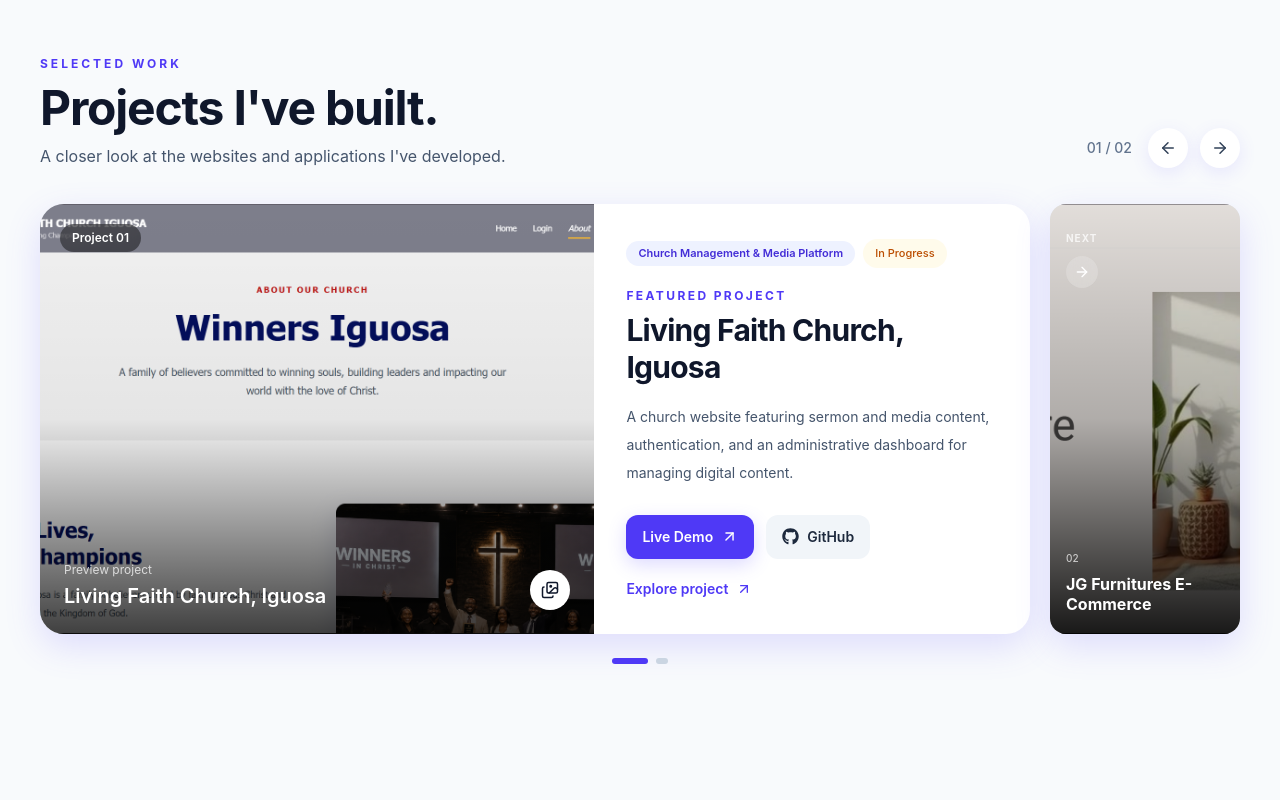
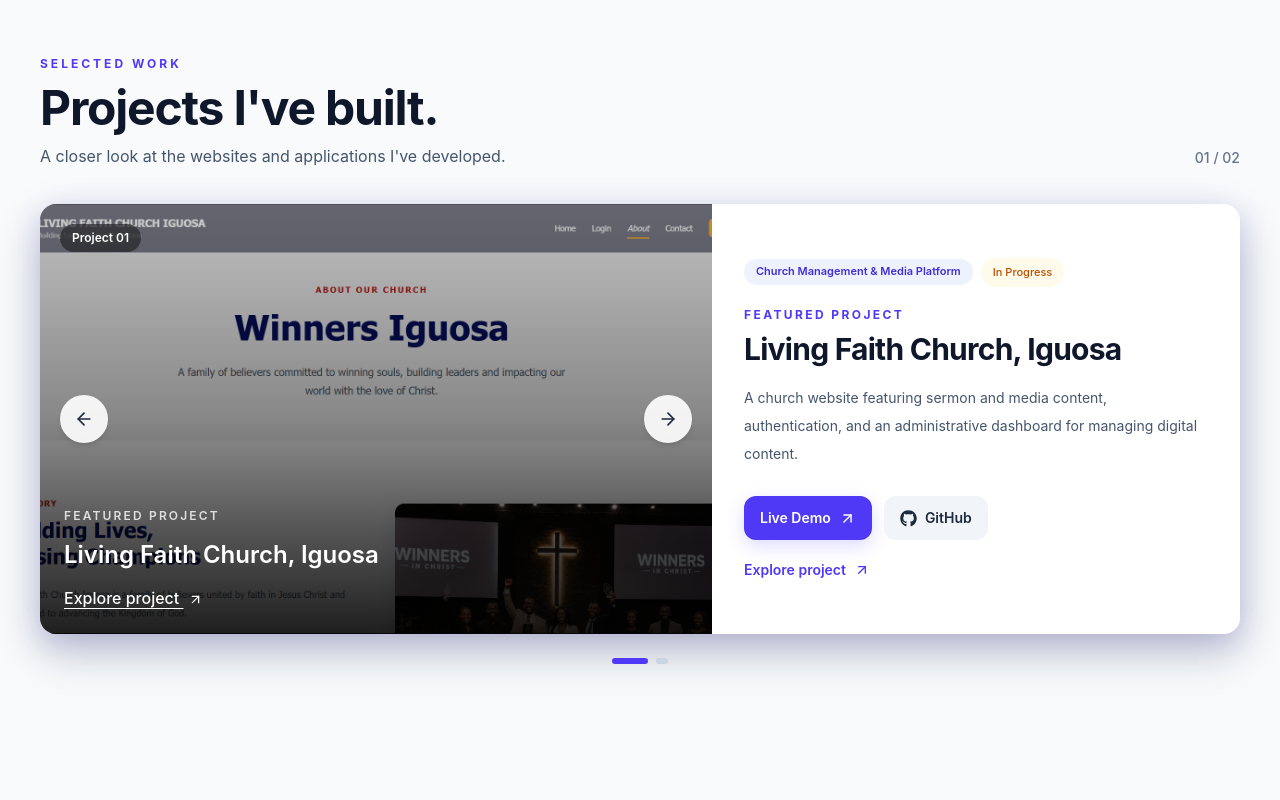
Before and after one commit to JeffJG-maker/my-portfolio, a React (Vite) app: page / in a window 1280 px wide. Shown: the part 2220-3020 px from the top of the page. Built offline with nearby package versions, Linux system fonts and the light colour scheme.

Commit message:
updated the Project UI again and the Hero Section to a better fitted and premium look making it less crowded and neater

```diff
--- a/src/components/Contact.jsx
+++ b/src/components/Contact.jsx
@@ -205,7 +205,7 @@
                                     target="_blank"
                                     rel="noreferrer"
                                     aria-label="GitHub"
-                                    className="flex h-11 w-11 items-center justify-center rounded-xl bg-slate-50 text-slate-600 shadow-[0_4px_18px_rgba(104,91,255,0.10)] transition duration-300 hover:-translate-y-1 hover:bg-indigo-50 hover:text-indigo-600 hover:shadow-[0_8px_24px_rgba(104,91,255,0.25)] dark:bg-[#1C1F22] dark:text-slate-400 dark:hover:bg-indigo-500/10 dark:hover:text-indigo-400"
+                                    className="flex h-11 w-11 items-center border justify-center rounded-xl bg-slate-50 text-slate-600 shadow-[0_4px_18px_rgba(104,91,255,0.10)] transition duration-300 hover:-translate-y-1 hover:bg-indigo-50 hover:text-indigo-600 hover:shadow-[0_8px_24px_rgba(104,91,255,0.25)] dark:bg-[#1C1F22] dark:text-slate-400 dark:hover:bg-indigo-500/10 dark:hover:text-indigo-400"
                                 >
                                     <FaGithub size={18} />
                                 </a>
@@ -215,7 +215,7 @@
                                     target="_blank"
                                     rel="noreferrer"
                                     aria-label="LinkedIn"
-                                    className="flex h-11 w-11 items-center justify-center rounded-xl bg-slate-50 text-slate-600 shadow-[0_4px_18px_rgba(104,91,255,0.10)] transition duration-300 hover:-translate-y-1 hover:bg-indigo-50 hover:text-indigo-600 hover:shadow-[0_8px_24px_rgba(104,91,255,0.25)] dark:bg-[#1C1F22] dark:text-slate-400 dark:hover:bg-indigo-500/10 dark:hover:text-indigo-400"
+                                    className="flex h-11 w-11 items-center border justify-center rounded-xl bg-slate-50 text-slate-600 shadow-[0_4px_18px_rgba(104,91,255,0.10)] transition duration-300 hover:-translate-y-1 hover:bg-indigo-50 hover:text-indigo-600 hover:shadow-[0_8px_24px_rgba(104,91,255,0.25)] dark:bg-[#1C1F22] dark:text-slate-400 dark:hover:bg-indigo-500/10 dark:hover:text-indigo-400"
                                 >
                                     <FaLinkedin size={18} />
                                 </a>
--- a/src/components/Hero.jsx
+++ b/src/components/Hero.jsx
@@ -11,7 +11,7 @@
     return (
         <section
             id="home"
-            className="relative h-[60vh] overflow-hidden bg-[#111315] text-white lg:h-[90vh]"
+            className="relative h-[55vh] overflow-hidden bg-[#111315] text-white lg:h-[90vh]"
         >
             {/* Background glows */}
             <div className="pointer-events-none absolute left-[10%] top-[15%] h-48 w-48 rounded-full bg-indigo-600/10 blur-3xl sm:h-64 sm:w-64 lg:h-72 lg:w-72" />
@@ -33,7 +33,7 @@
             {/* ============================================= */}
             {/* SMALL MOBILE LAYOUT — below 640px              */}
             {/* ============================================= */}
-            <div className="relative flex h-full flex-col justify-center px-4 pt-12 sm:hidden">
+            <div className="relative flex h-full flex-col justify-center px-4 pt-8 sm:hidden">
                 <div className="grid grid-cols-[1.08fr_0.92fr] items-center gap-1">
                     {/* Mobile text */}
                     <motion.div
--- a/src/components/Projects.jsx
+++ b/src/components/Projects.jsx
@@ -12,19 +12,18 @@
 
     X,
 
+    Monitor,
+
     ChevronLeft,
 
     ChevronRight,
-
-    Images,
-
-    Monitor,
 
     ExternalLink,
 
 } from "lucide-react";
 
 import { FaGithub } from "react-icons/fa";
+
 
 
 
@@ -210,11 +209,11 @@
 
             id="projects"
 
-            className="relative h-[100svh] min-h-0 overflow-hidden bg-slate-50 px-3 py-3 text-slate-900 transition-colors duration-300 dark:bg-[#111315] dark:text-white sm:h-auto sm:min-h-0 sm:overflow-hidden sm:px-6 sm:py-20 lg:px-10 lg:py-24"
+            className="relative h-[88svh] min-h-0 overflow-hidden bg-slate-50 px-4 py-3 pt-7 text-slate-900 transition-colors duration-300 dark:bg-[#111315] dark:text-white sm:h-[85svh] sm:min-h-0 sm:overflow-hidden sm:px-6 sm:py-4 sm:pt-8 lg:h-auto lg:px-10 lg:py-24"
 
         >
 
-            <div className="mx-auto flex h-full w-full max-w-7xl flex-col justify-center sm:h-auto sm:justify-start">
+            <div className="mx-auto flex h-full w-full max-w-7xl flex-col justify-center lg:h-auto lg:justify-start">
 
                 {/*  Section heading  */}
 
@@ -228,13 +227,13 @@
 
                     transition={{ duration: 0.5 }}
 
-                    className="mb-3 flex shrink-0 flex-col justify-between gap-2 sm:mb-9 sm:gap-5 sm:flex-row sm:items-end"
+                    className="mb-4 flex shrink-0 flex-col justify-between gap-2 sm:mb-4 sm:gap-5 sm:flex-row sm:items-end lg:mb-9"
 
                 >
 
                     <div>
 
-                        <p className="mb-1 text-[9px] font-bold uppercase tracking-[0.2em] text-indigo-600 dark:text-indigo-400 sm:mb-3 sm:text-xs sm:tracking-[0.25em]">
+                        <p className="mb-1 text-[10px] font-bold uppercase tracking-[0.2em] text-indigo-600 dark:text-indigo-400 sm:mb-2 sm:text-sm sm:tracking-[0.25em] lg:mb-3 lg:text-xs">
 
                             Selected work
 
@@ -242,7 +241,7 @@
 
 
 
-                        <h2 className="text-xl font-bold tracking-tight sm:text-4xl lg:text-5xl">
+                        <h2 className="text-2xl font-bold tracking-tight sm:text-3xl lg:text-5xl">
 
                             Projects I&apos;ve built.
 
@@ -250,7 +249,7 @@
 
 
 
-                        <p className="mt-1 max-w-xl text-[11px] leading-4 text-slate-600 dark:text-gray-400 sm:mt-3 sm:text-base sm:leading-6">
+                        <p className="mt-1 max-w-xl text-xs leading-4 text-slate-600 dark:text-gray-400 sm:mt-2 sm:text-sm sm:leading-5 lg:mt-3 lg:text-base lg:leading-6">
 
                             A closer look at the websites and applications I&apos;ve
 
@@ -262,52 +261,10 @@
 
 
 
-                    <div className="flex items-center gap-2 sm:gap-3">
-
-                        <span className="mr-1 text-xs font-medium text-slate-500 dark:text-gray-400 sm:text-sm">
-
-                            {String(activeIndex + 1).padStart(2, "0")} /{" "}
-
-                            {String(projects.length).padStart(2, "0")}
-
+                    <div className="flex items-center">
+                        <span className="text-xs font-medium text-slate-500 dark:text-gray-400 sm:text-sm">
+                            {String(activeIndex + 1).padStart(2, "0")} / {String(projects.length).padStart(2, "0")}
                         </span>
-
-
-
-                        <button
-
-                            type="button"
-
-                            onClick={() => setActiveIndex(previousIndex)}
-
-                            aria-label="Previous project"
-
-                            className="flex h-8 w-8 items-center justify-center rounded-full bg-white text-slate-700 shadow-[0_5px_18px_rgba(104,91,255,0.12)] transition-colors hover:text-indigo-600 dark:bg-[#1c1f22] dark:text-gray-200 dark:shadow-[0_5px_18px_rgba(104,91,255,0.08)] dark:hover:text-indigo-400 sm:h-10 sm:w-10"
-
-                        >
-
-                            <ArrowLeft size={18} />
-
-                        </button>
-
-
-
-                        <button
-
-                            type="button"
-
-                            onClick={() => setActiveIndex(nextIndex)}
-
-                            aria-label="Next project"
-
-                            className="flex h-8 w-8 items-center justify-center rounded-full bg-white text-slate-700 shadow-[0_5px_18px_rgba(104,91,255,0.12)] transition-colors hover:text-indigo-600 dark:bg-[#1c1f22] dark:text-gray-200 dark:shadow-[0_5px_18px_rgba(104,91,255,0.08)] dark:hover:text-indigo-400 sm:h-10 sm:w-10"
-
-                        >
-
-                            <ArrowRight size={18} />
-
-                        </button>
-
                     </div>
 
                 </motion.div>
@@ -330,13 +287,13 @@
 
                         transition={{ duration: 0.28 }}
 
-                        className="flex min-h-0 min-w-0 shrink-0 items-stretch gap-3 sm:gap-5"
+                        className="flex min-h-0 min-w-0 flex-1 items-stretch gap-3 sm:gap-5"
 
                     >
 
                         {/*  Main project card  */}
 
-                        <article className="min-w-0 flex-1 overflow-hidden rounded-3xl bg-white shadow-[0_12px_35px_rgba(104,91,255,0.18)] transition-shadow duration-300 hover:shadow-[0_16px_40px_rgba(104,91,255,0.25)] dark:bg-[#181b1e] dark:shadow-[0_12px_35px_rgba(104,91,255,0.10)] dark:hover:shadow-[0_16px_40px_rgba(104,91,255,0.16)]">
+                        <article className="min-h-0 min-w-0 flex-1 overflow-hidden  sm:rounded-xs lg:rounded-2xl bg-white shadow-[0_18px_45px_rgba(15,23,42,0.24),0_8px_28px_rgba(104,91,255,0.18)] transition-shadow duration-300 hover:shadow-[0_24px_55px_rgba(15,23,42,0.32),0_12px_34px_rgba(104,91,42,0.24)] dark:bg-[#181b1e] dark:shadow-[0_18px_45px_rgba(0,0,0,0.42),0_8px_28px_rgba(104,91,255,0.12)] dark:hover:shadow-[0_24px_55px_rgba(0,0,0,0.52),0_12px_34px_rgba(104,91,255,0.18)]">
 
                             <div className="grid h-full grid-cols-1 lg:grid-cols-[1.12fr_0.88fr]">
 
@@ -352,7 +309,7 @@
 
                                         aria-label={`View ${activeProject.title} screenshots`}
 
-                                        className="group relative block h-[clamp(250px,40svh,350px)] w-full min-h-0 overflow-hidden bg-slate-200 text-left dark:bg-[#202428] sm:h-auto sm:min-h-[300px] lg:min-h-[430px]"
+                                        className="group relative block h-full min-h-0 w-full overflow-hidden bg-slate-200 text-left dark:bg-[#202428] lg:min-h-[430px]"
 
                                     >
 
@@ -368,7 +325,9 @@
 
 
 
-                                        <div className="absolute inset-0 bg-gradient-to-t from-black/75 via-black/5 to-transparent" />
+                                        {/* Subtle dark tint over the screenshot, without changing the card shadow. */}
+                                        <div className="absolute inset-0 bg-black/20" />
+                                        <div className="absolute inset-0 bg-gradient-to-t from-black/85 via-black/30 to-transparent" />
 
 
 
@@ -380,76 +339,56 @@
 
 
 
-                                        <div className="absolute bottom-2.5 left-3 right-3 hidden items-end justify-between gap-2 sm:bottom-6 sm:left-6 sm:right-6 sm:flex">
+                                        <div className="absolute bottom-4 left-4 right-4 flex items-end justify-between gap-3 sm:bottom-6 sm:left-6 sm:right-6">
 
-                                            <div>
+                                            <div className="flex flex-col gap-2">
 
-                                                <p className="mb-0.5 text-[9px] text-white/75 sm:mb-1 sm:text-xs">
+                                                <p className="mb-1 text-[10px] font-semibold uppercase tracking-[0.18em] text-white/80 sm:mb-2 sm:text-xs">
 
-                                                    Preview project
+                                                    Featured project
 
                                                 </p>
 
-
-
-                                                <p className="text-sm font-semibold text-white sm:text-xl">
+                                                <p className="text-xl font-semibold leading-tight text-white sm:text-2xl lg:text-xl xl:text-2xl">
 
                                                     {activeProject.title}
 
                                                 </p>
 
+                                                <p className="mt-1.5 text-sm font-medium text-white underline underline-offset-4 sm:mt-2 sm:text-base">
+                                                    Explore project <ArrowUpRight size={15} className="ml-1 inline" />
+                                                </p>
+
                                             </div>
 
-
-
-                                            <span className="flex h-7 w-7 shrink-0 items-center justify-center rounded-full bg-white text-slate-900 transition-colors group-hover:bg-indigo-600 group-hover:text-white sm:h-10 sm:w-10">
-
-                                                <Images size={18} />
-
-                                            </span>
 
                                         </div>
 
                                     </button>
 
-                                    {/* Floating actions for mobile; desktop keeps its original information panel. */}
-                                    <div className="absolute bottom-3 right-3 z-10 flex items-center gap-2 sm:hidden">
-                                        <a
-                                            href={activeProject.live}
-                                            target="_blank"
-                                            rel="noreferrer"
-                                            onClick={(event) => event.stopPropagation()}
-                                            aria-label={`Open live demo for ${activeProject.title}`}
-                                            className="inline-flex items-center gap-1.5 rounded-full bg-indigo-600 px-3 py-2 text-[11px] font-semibold text-white shadow-lg shadow-black/20 transition-colors hover:bg-indigo-700"
-                                        >
-                                            Live Demo <ArrowUpRight size={14} />
-                                        </a>
-                                        <a
-                                            href={activeProject.github}
-                                            target="_blank"
-                                            rel="noreferrer"
-                                            onClick={(event) => event.stopPropagation()}
-                                            aria-label={`Open GitHub repository for ${activeProject.title}`}
-                                            className="inline-flex h-9 w-9 items-center justify-center rounded-full bg-white/95 text-slate-900 shadow-lg transition-colors hover:bg-white dark:bg-[#1c1f22] dark:text-white"
-                                        >
-                                            <FaGithub size={17} />
-                                        </a>
-                                        <button
-                                            type="button"
-                                            onClick={() => openProject(activeProject)}
-                                            aria-label={`View screenshots and details for ${activeProject.title}`}
-                                            className="inline-flex h-9 w-9 items-center justify-center rounded-full bg-white/95 text-slate-900 shadow-lg transition-colors hover:bg-white dark:bg-[#1c1f22] dark:text-white"
-                                        >
-                                            <Images size={17} />
-                                        </button>
-                                    </div>
+                                    {/* Minimal previous/next controls on the card edges */}
+                                    <button
+                                        type="button"
+                                        onClick={() => setActiveIndex(previousIndex)}
+                                        aria-label="Previous project"
+                                        className="absolute left-3 top-1/2 z-20 flex h-10 w-10 -translate-y-1/2 items-center justify-center rounded-full bg-white/90 text-slate-800 shadow-md backdrop-blur-sm transition hover:bg-indigo-600 hover:text-white sm:left-5 sm:h-12 sm:w-12"
+                                    >
+                                        <ArrowLeft size={20} />
+                                    </button>
+                                    <button
+                                        type="button"
+                                        onClick={() => setActiveIndex(nextIndex)}
+                                        aria-label="Next project"
+                                        className="absolute right-3 top-1/2 z-20 flex h-10 w-10 -translate-y-1/2 items-center justify-center rounded-full bg-white/90 text-slate-800 shadow-md backdrop-blur-sm transition hover:bg-indigo-600 hover:text-white sm:right-5 sm:h-12 sm:w-12"
+                                    >
+                                        <ArrowRight size={20} />
+                                    </button>
                                 </div>
-
 
 
                                 {/*  Project information  */}
 
-                                <div className="hidden min-w-0 flex-col justify-center p-2.5 sm:flex sm:p-7 lg:p-8">
+                                <div className="hidden min-w-0 flex-col justify-center p-2.5 lg:flex lg:p-8">
 
                                     <div className="mb-1.5 flex flex-wrap items-center gap-1 sm:mb-5 sm:gap-2">
 
@@ -559,76 +498,6 @@
 
 
 
-                        {/*  Next project preview: fixed width, no container scaling  */}
-
-                        <button
-
-                            type="button"
-
-                            onClick={() => setActiveIndex(nextIndex)}
-
-                            aria-label={`View next project: ${nextProject.title}`}
-
-                            className="group relative hidden w-[145px] shrink-0 overflow-hidden rounded-2xl bg-slate-200 text-left shadow-[0_12px_35px_rgba(104,91,255,0.18)] transition-shadow duration-300 hover:shadow-[0_16px_40px_rgba(104,91,255,0.25)] dark:bg-[#202428] dark:shadow-[0_12px_35px_rgba(104,91,255,0.10)] dark:hover:shadow-[0_16px_40px_rgba(104,91,255,0.16)] sm:block lg:w-[190px]"
-
-                        >
-
-                            <img
-
-                                src={nextProject.cover}
-
-                                alt=""
-
-                                className="absolute inset-0 h-full w-full object-cover object-center transition-transform duration-700 group-hover:scale-105"
-
-                            />
-
-
-
-                            <div className="absolute inset-0 bg-gradient-to-t from-black/90 via-black/30 to-black/10" />
-
-
-
-                            <div className="absolute left-3 top-4 sm:left-4 sm:top-5">
-
-                                <span className="text-[10px] font-bold uppercase tracking-widest text-white/75">
-
-                                    Next
-
-                                </span>
-
-
-
-                                <span className="mt-2 flex h-8 w-8 items-center justify-center rounded-full bg-white/20 text-white backdrop-blur-md transition-colors group-hover:bg-indigo-600">
-
-                                    <ArrowRight size={16} />
-
-                                </span>
-
-                            </div>
-
-
-
-                            <div className="absolute bottom-4 left-3 right-2 sm:bottom-5 sm:left-4 sm:right-3">
-
-                                <span className="mb-2 block text-[10px] font-medium text-white/70">
-
-                                    {nextProject.number}
-
-                                </span>
-
-
-
-                                <span className="block text-xs font-bold leading-5 text-white sm:text-base">
-
-                                    {nextProject.title}
-
-                                </span>
-
-                            </div>
-
-                        </button>
-
                     </motion.div>
 
                 </AnimatePresence>
@@ -637,7 +506,7 @@
 
                 {/*  Project indicators  */}
 
-                <div className="mt-2 flex shrink-0 items-center justify-center gap-2 sm:mt-6">
+                <div className="mt-3 flex shrink-0 items-center justify-center gap-2 sm:mt-3 lg:mt-6">
 
                     {projects.map((project, index) => (
 
```
Also changed, not shown: src/components/Skills.jsx (+8 -14 lines).
